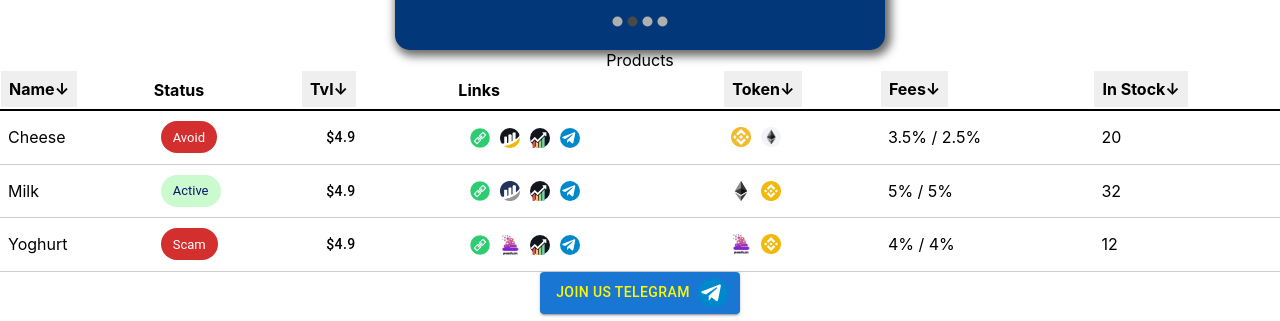
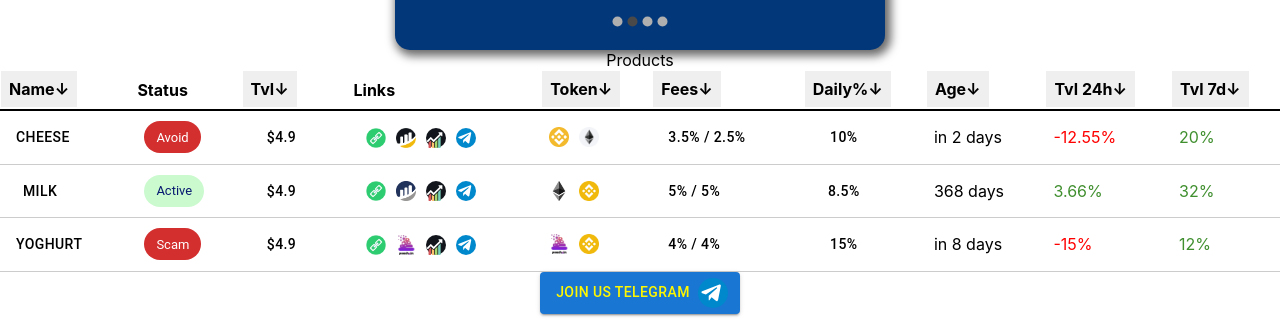
Before and after one commit to web-gardener/miners, a React (Create React App) app: page / in a window 1280 px wide. Shown: the part 324-645 px from the top of the page. Built offline with nearby package versions, Linux system fonts and the light colour scheme.

Commit message:
add: sortable table / Age, Daily, TVL 24h, TVL 7d

```diff
--- a/src/components/SortableTable/index.tsx
+++ b/src/components/SortableTable/index.tsx
@@ -5,6 +5,7 @@ import BSCScanChartImg from '../../assets/image/bscscan_chart.svg';
 import TelegramImg from '../../assets/image/telegram-icon.svg';
 import Tooltip from '@mui/material/Tooltip';
 import Button from '@mui/material/Button';
+import Typography from '@mui/material/Typography';
 import './style.scss';
 
 const tokenLinks = {
@@ -59,14 +60,40 @@ const useSortableData = (items: SortableTableData[], config?: SortConfig) => {
 
 const SortableTable = (props: SortableTablePorps) => {
     const { items, requestSort, sortConfig } = useSortableData(props.products);
+
     const getClassNamesFor = (name: string) => {
         if (sortConfig === undefined) {
             return;
         }
         return sortConfig.key === name ? sortConfig.direction : undefined;
     };
+
     function capitalizeFirstLetter(string: string) {
         return string.charAt(0).toUpperCase() + string.slice(1);
+    }
+
+    function getPeriod(date: string) {
+        const today = new Date();
+        const created_day = new Date(date);
+        const period = today.getTime() - created_day.getTime();
+        if (period > 0) {
+            if (period < 1000 * 3600 * 24) {
+                let hours = Math.ceil(period / (1000 * 3600));
+                return hours + " hours ago";
+            } else {
+                let days = Math.ceil(period / (1000 * 3600 * 24));
+                return days + " days";
+            }
+        } else {
+            if (-period < 1000 * 3600 * 24) {
+                let hours = Math.ceil(-period / (1000 * 3600));
+                return "in " + hours + " hours";
+            } else {
+                let days = Math.ceil(-period / (1000 * 3600 * 24));
+                return "in " + days + " days";
+            }
+        }
+
     }
     return (
         <div className="sortable-table">
@@ -127,12 +154,45 @@ const SortableTable = (props: SortableTablePorps) => {
                         <th>
                             <button
                                 type="button"
-                                onClick={() => requestSort('stock')}
-                                className={getClassNamesFor('stock')}
+                                onClick={() => requestSort('max_daily')}
+                                className={getClassNamesFor('max_daily')}
                             >
-                                In Stock
-                                {(getClassNamesFor('stock') === "ascending") && "↑"}
-                                {(getClassNamesFor('stock') === "descending" || getClassNamesFor('stock') === undefined) && "↓"}
+                                Daily%
+                                {(getClassNamesFor('max_daily') === "ascending") && "↑"}
+                                {(getClassNamesFor('max_daily') === "descending" || getClassNamesFor('max_daily') === undefined) && "↓"}
+                            </button>
+                        </th>
+                        <th>
+                            <button
+                                type="button"
+                                onClick={() => requestSort('age')}
+                                className={getClassNamesFor('age')}
+                            >
+                                Age
+                                {(getClassNamesFor('age') === "ascending") && "↑"}
+                                {(getClassNamesFor('age') === "descending" || getClassNamesFor('age') === undefined) && "↓"}
+                            </button>
+                        </th>
+                        <th>
+                            <button
+                                type="button"
+                                onClick={() => requestSort('tvl_24h')}
+                                className={getClassNamesFor('tvl_24h')}
+                            >
+                                Tvl 24h
+                                {(getClassNamesFor('tvl_24h') === "ascending") && "↑"}
+                                {(getClassNamesFor('tvl_24h') === "descending" || getClassNamesFor('tvl_24h') === undefined) && "↓"}
+                            </button>
+                        </th>
+                        <th>
+                            <button
+                                type="button"
+                                onClick={() => requestSort('tvl_7d')}
+                                className={getClassNamesFor('tvl_7d')}
+                            >
+                                Tvl 7d
+                                {(getClassNamesFor('tvl_7d') === "ascending") && "↑"}
+                                {(getClassNamesFor('tvl_7d') === "descending" || getClassNamesFor('tvl_7d') === undefined) && "↓"}
                             </button>
                         </th>
                     </tr>
@@ -140,7 +200,11 @@ const SortableTable = (props: SortableTablePorps) => {
                 <tbody>
                     {items.map((item) => (
                         <tr key={item.id}>
-                            <td>{item.name}</td>
+                            <td>
+                                <Tooltip title={`${item.token}`} placement="top" arrow>
+                                    <Button style={{ color: 'black' }}>{item.name}</Button>
+                                </Tooltip>
+                            </td>
                             <td>
                                 <Tooltip title={`${item.tooltip_status === "" ? item.age : item.tooltip_status}`} placement="top" arrow>
                                     <Chip label={capitalizeFirstLetter(item.status)} style={{ ...style[item.status] }} />
@@ -182,9 +246,26 @@ const SortableTable = (props: SortableTablePorps) => {
                                 </div>
                             </td>
                             <td>
-                                {item.fee_in_out}
+                                <Tooltip title={`${item.tooltip_fee_in_out}`} placement="top" arrow>
+                                    <Button style={{ color: 'black' }}>{item.fee_in_out}</Button>
+                                </Tooltip>
                             </td>
-                            <td>{item.stock}</td>
+                            <td>
+                                <Tooltip title={`${item.tooltip_daily}`} placement="top" arrow>
+                                    <Button style={{ color: 'black' }}>{item.daily}</Button>
+                                </Tooltip>
+                            </td>
+                            <td>{getPeriod(item.age)}</td>
+                            <td>
+                                <p className={`${item.tvl_24h > 0 ? "positive" : "negative"}`}>
+                                    {item.tvl_24h}%
+                                </p>
+                            </td>
+                            <td>
+                                <p className={`${item.tvl_7d > 0 ? "positive" : "negative"}`}>
+                                    {item.tvl_7d}%
+                                </p>
+                            </td>
                         </tr>
                     ))}
                 </tbody>
--- a/src/components/SortableTable/style.scss
+++ b/src/components/SortableTable/style.scss
@@ -64,6 +64,14 @@
                     margin-left: 10px;
                 }
             }
+
+            .positive {
+                color: rgb(64, 143, 47);
+            }
+
+            .negative {
+                color: red;
+            }
         }
     }
 }
--- a/src/pages/HomePage/Dashboard/index.tsx
+++ b/src/pages/HomePage/Dashboard/index.tsx
@@ -10,7 +10,7 @@ const Dashboard = () => {
             name: 'Cheese',
             tvl: 5,
             tvl_usd: 4.9,
-            stock: 20,
+            tvl_7d: 20,
             status: 'avoid',
             chain: 'BSC',
             link: {
@@ -20,17 +20,22 @@ const Dashboard = () => {
                 telegram: "/",
             },
             token: 'ETH',
-            age: '1 day',
+            age: '2023-01-12 15:00:04',
             tooltip_status: 'Avoid',
+            tooltip_daily: 'tooltip_daily',
+            tooltip_fee_in_out: 'tooltip_fee_in_out',
             fee_in_out: "3.5% / 2.5%",
             sum_fee_in_out: 6,
+            daily: '10%',
+            max_daily: 10,
+            tvl_24h: -12.55,
         },
         {
             id: 2,
             name: 'Milk',
             tvl: 1.9,
             tvl_usd: 4.9,
-            stock: 32,
+            tvl_7d: 32,
             status: 'active',
             chain: 'ETH',
             link: {
@@ -40,17 +45,22 @@ const Dashboard = () => {
                 telegram: "/",
             },
             token: 'BNB',
-            age: '1 day',
+            age: '2022-01-08 15:00:04',
             tooltip_status: '',
             fee_in_out: "5% / 5%",
+            tooltip_daily: 'tooltip_daily',
+            tooltip_fee_in_out: 'tooltip_fee_in_out',
             sum_fee_in_out: 10,
+            daily: '8.5%',
+            max_daily: 8.5,
+            tvl_24h: +3.66,
         },
         {
             id: 3,
             name: 'Yoghurt',
             tvl: 2.4,
             tvl_usd: 4.9,
-            stock: 12,
+            tvl_7d: 12,
             status: 'scam',
             chain: 'POOCHAIN',
             link: {
@@ -60,10 +70,15 @@ const Dashboard = () => {
                 telegram: "/",
             },
             token: 'BNB',
-            age: '1 day',
+            age: '2023-01-18 15:00:04',
             tooltip_status: 'Scam',
+            tooltip_daily: 'tooltip_daily',
+            tooltip_fee_in_out: 'tooltip_fee_in_out',
             fee_in_out: "4% / 4%",
             sum_fee_in_out: 8,
+            daily: '15%',
+            max_daily: 15,
+            tvl_24h: -15,
         },
         // {
         //     id: 4,
--- a/src/pages/HomePage/Footer/index.tsx
+++ b/src/pages/HomePage/Footer/index.tsx
@@ -36,11 +36,11 @@ const Footer = () => {
     }
     return (
         <div className="footer">
-            <div className="join-us-telegram-btn">
+            <a className="join-us-telegram-btn" href="https://t.me/GoatMiners">
                 <Button variant="contained" endIcon={<img src={TelegramIcon} alt="telegram-icon" width={30} height={30} />} >
-                    <a href="https://t.me/GoatMiners">Join us Telegram</a>
+                    <p>Join us Telegram</p>
                 </Button>
-            </div>
+            </a>
             <div className="partners">
                 <div className="partner-brand">
                     <img src={BinanceImg} alt="biannce-img" width={100} height={28} />
--- a/src/pages/HomePage/Footer/style.scss
+++ b/src/pages/HomePage/Footer/style.scss
@@ -6,9 +6,9 @@
     .join-us-telegram-btn {
         display: flex;
         justify-content: center;
+        text-decoration: none;
 
-        a {
-            text-decoration: none;
+        p {
             color: #FFF700;
         }
     }
```
Also changed, not shown: src/@types/types.d.ts (+6 -1 lines).
